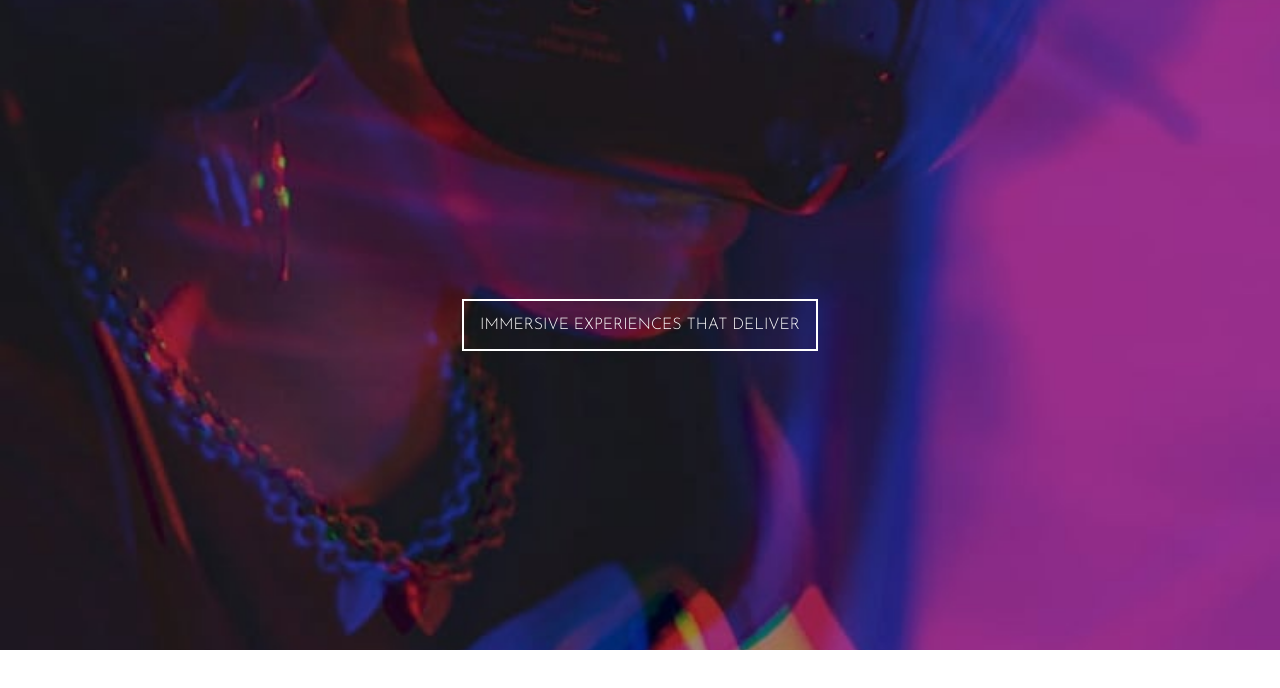
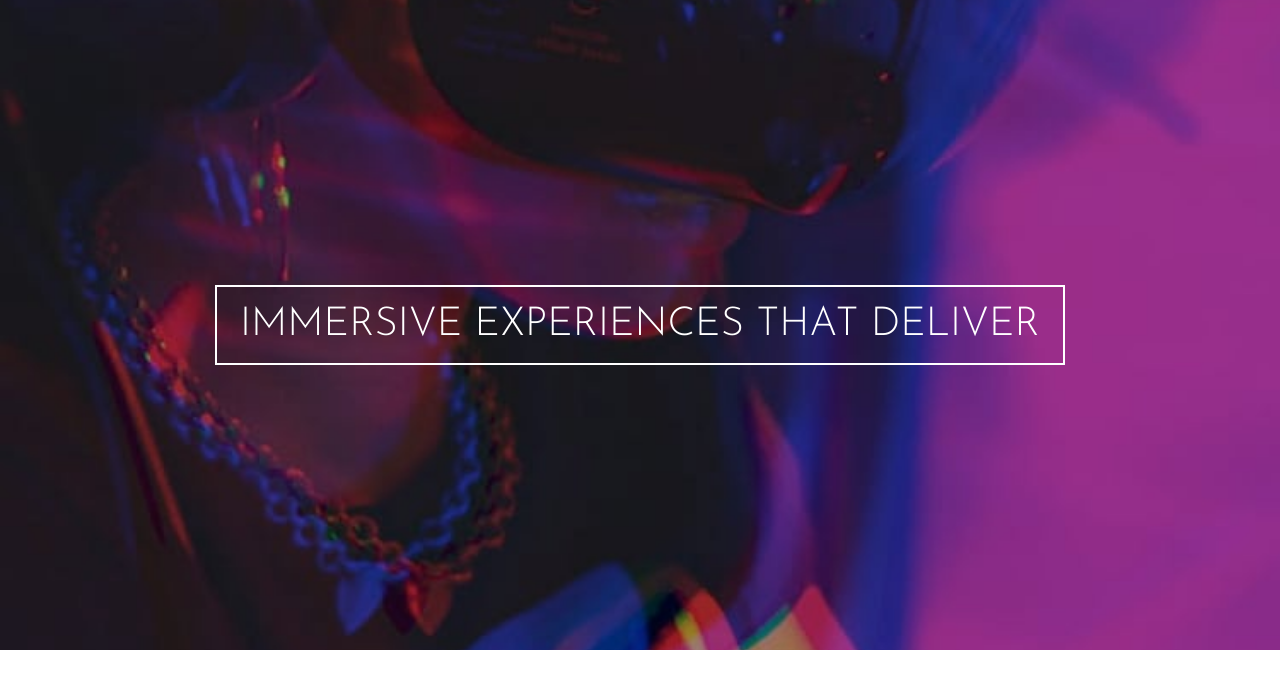
Before and after one commit to GracilianoOG/fem-loopstudios-landing-page, a React (Vite) app: page / in a window 1280 px wide. Shown: the top 688 px of the page. Built offline with nearby package versions, Linux system fonts and the light colour scheme.

Commit message:
Improve text box from hero

```diff
--- a/src/App.tsx
+++ b/src/App.tsx
@@ -11,6 +11,7 @@ const Hero = styled.div`
   display: flex;
   align-items: center;
   justify-content: center;
+  padding: 23px;
 `;
 
 const HeroTextStyled = styled.div`
@@ -18,7 +19,10 @@ const HeroTextStyled = styled.div`
   color: white;
   font-family: "Josefin Sans", sans-serif;
   font-weight: 300;
+  font-size: 40px;
   padding: 16px;
+  line-height: 1;
+  padding: 18px 23px;
   text-transform: uppercase;
 `;
 
```
